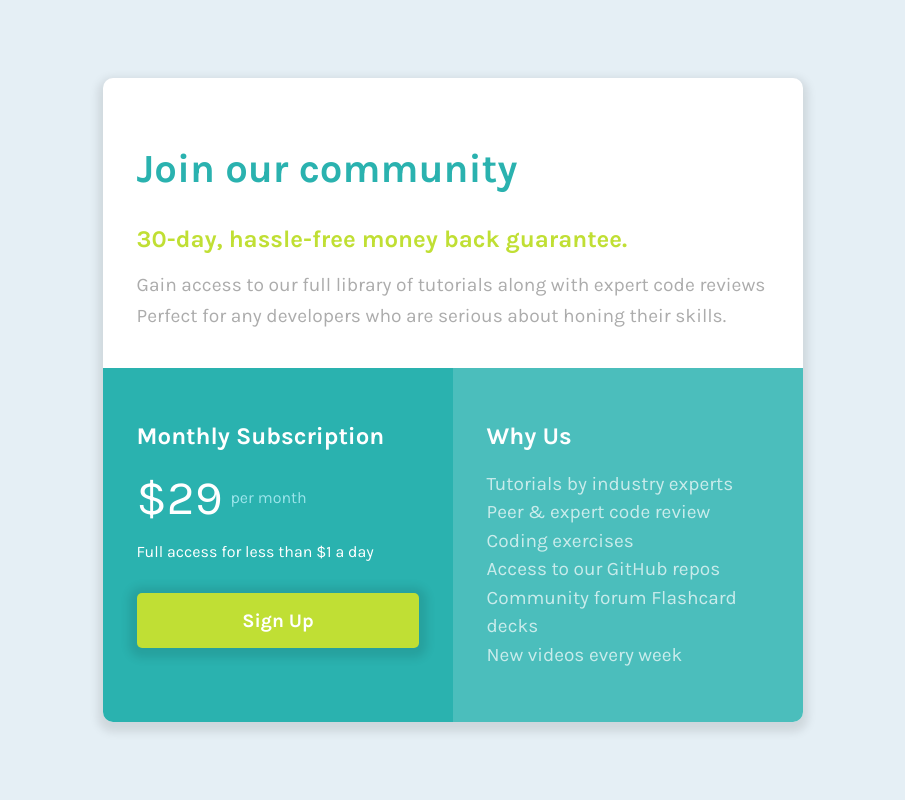
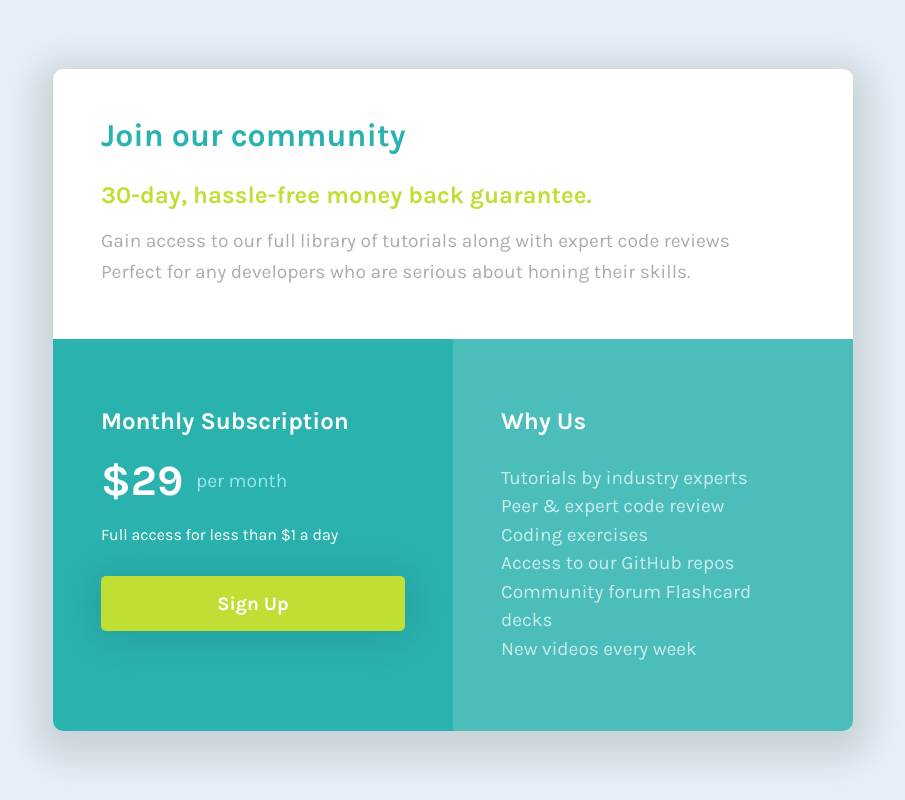
Before and after one commit to mehmet-emin-git/single-price-component, a plain HTML site: page index.html in a window 1280 px wide. Shown: the whole page, without its empty margins (187-1092 px from the left). Drawn offline with Linux system fonts and the light colour scheme.

Commit message:
fixing the paddings and the spacing

```diff
--- a/style.scss
+++ b/style.scss
@@ -25,23 +25,24 @@ body {
 }
 
 section {
-  padding: 2.1rem;
+  padding: 3rem;
 }
 
 // content styles
 main {
   background: white;
-  max-width: 700px;
-  width: 700px;
+  max-width: 800px;
+  width: 800px;
   margin: auto;
   overflow: hidden;
   border-radius: 10px;
-  box-shadow: 0px 5px 10px 5px rgba(0, 0, 0, 0.1);
+  box-shadow: 0px 10px 35px 17px rgba(0, 0, 0, 0.12);
 
   .top {
     h1 {
       color: $cyan;
-      font-size: 2.5rem;
+      font-size: 2rem;
+      margin-top: 0;
     }
 
     p {
@@ -69,12 +70,14 @@ main {
         display: flex;
         align-items: center;
         color: rgba(194, 246, 255, 0.753);
+        font-size: 1.2rem;
 
         .big {
           color: white;
-          font-size: 3rem;
-          margin-right: 0.5rem;
+          font-size: 2.7rem;
+          margin-right: 0.8rem;
           align-self: flex-start;
+          font-weight: 700;
         }
       }
 
@@ -91,7 +94,7 @@ main {
         color: white;
         margin-top: 1rem;
         cursor: pointer;
-        box-shadow: 0px 2px 10px 8px rgba(0, 0, 0, 0.1);
+        box-shadow: 0px 2px 41px 8px rgba(0, 0, 0, 0.1);
       }
     }
 
@@ -104,6 +107,7 @@ main {
         padding: 0;
         opacity: 0.7;
         font-size: 1.19rem;
+        margin-top: 1.8rem;
 
         li {
           line-height: 1.5;
```
Also changed, not shown: style.css, 1 other file.
